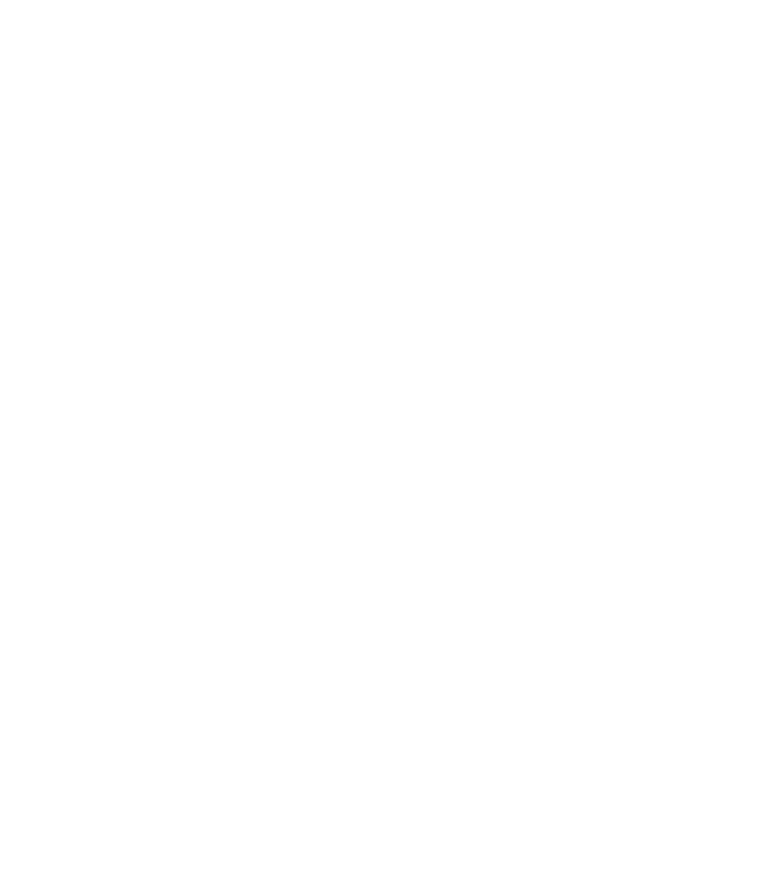
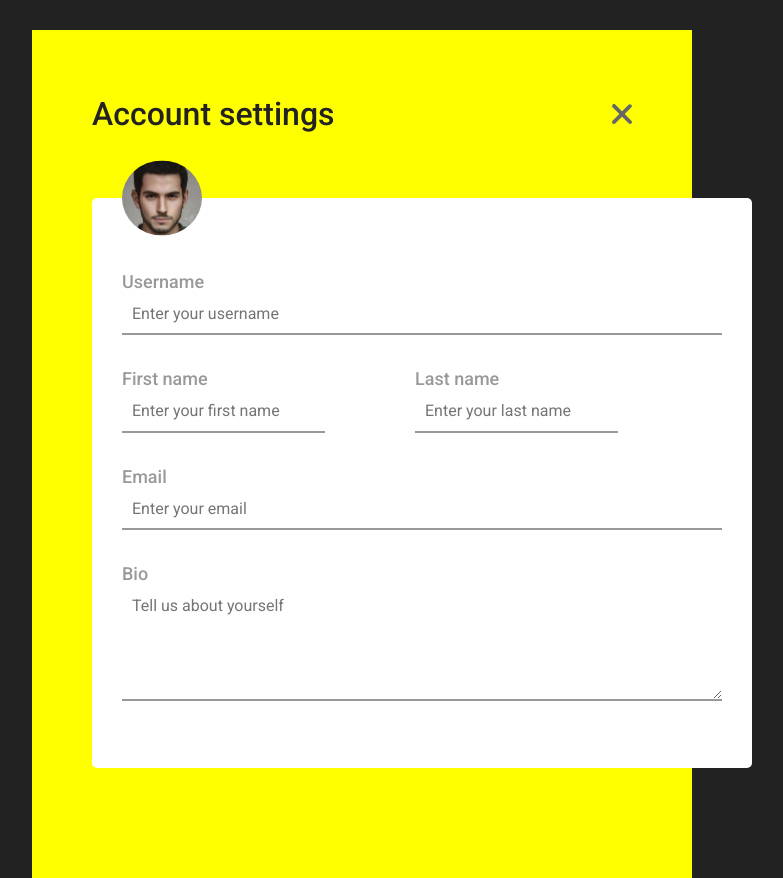
Before and after one commit to ulugbek1319/Account-settings, a plain HTML site: page index.html in a window 1280 px wide. Shown: the whole page, without its empty margins (278-1061 px from the left). Before the commit the page ends 800 px from the top, so only its background shows below. Drawn offline with Linux system fonts and the light colour scheme.

Commit message:
Add site-header and user-info

```diff
--- a/css/styles.css
+++ b/css/styles.css
@@ -16,11 +16,13 @@ body {
   flex-direction: column;
   height: 100%;
   padding: 0;
+  padding-top: 30px;
+  padding-bottom: 30px;
   margin: 0;
-  font-family: "Arial", sans-serif;
+  font-family: "Roboto", "Arial", sans-serif;
   font-size: 16px;
   line-height: 1.5;
-  background-color: #fff;
+  background-color: #222;
   color: #222;
 }
 
@@ -29,32 +31,10 @@ img {
   height: auto;
 }
 
-
-/* AUTOFILL-STYLES */
-/*input:-webkit-autofill,
-input:-webkit-autofill:hover,
-input:-webkit-autofill:focus,
-textarea:-webkit-autofill,
-textarea:-webkit-autofill:hover,
-textarea:-webkit-autofill:focus,
-select:-webkit-autofill,
-select:-webkit-autofill:hover,
-select:-webkit-autofill:focus {
-  border-color: transparent;
-  -webkit-text-fill-color: inherit;
-  -webkit-box-shadow: 0 0 0px 1000px #fff inset;
-}*/
-
-
-/* PLACEHOLDER-STYLES */
-/*::-webkit-input-placeholder,
-::-moz-placeholder,
-:-ms-input-placeholder,
-:-moz-placeholder {
-  color: rgba(52, 49, 61, 0.5);
-  opacity: 1;
-}*/
-
+*:focus {
+  outline: 2px dashed #999;
+  outline-offset: 3px;
+}
 
 /* VISUALLY-HIDDEN */
 .visually-hidden {
@@ -72,18 +52,140 @@ select:-webkit-autofill:focus {
 /* CONTAINER */
 .container {
   width: 100%;
-  max-width: 1200px;
-  padding-left: 50px;
-  padding-right: 50px;
+  max-width: 660px;
+  padding-left: 30px;
+  padding-right: 30px;
   margin-left: auto;
   margin-right: auto;
+}
+
+.global-wrapper {
+  width: 100%;
+  max-width: 660px;
+  padding-left: 30px;
+  padding-right: 30px;
+  margin-left: auto;
+  margin-right: auto;
+  background-color: yellow;
 }
 
 
 /* MAIN-CONTENT */
 .main-content {
+  position: relative;
   flex-grow: 1;
+  padding-bottom: 680px;
 }
+
+
+/* SITE-HEADER */
+.site-header {
+  padding-top: 60px;
+  padding-bottom: 60px;
+}
+
+.sitenav {
+  display: flex;
+  justify-content: space-between;
+  align-items: center;
+  margin: 0;
+  padding: 0;
+}
+
+.site-heading {
+  margin: 0;
+  font-size: 32px;
+  font-weight: 500;
+
+}
+.site-header-link {
+  display: block;
+  margin: 0;
+  width: 20px;
+  height: 20px;
+  object-fit: cover;
+}
+
+.site-header-link:hover {
+  opacity: 0.6;
+}
+
+.site-header-link:hover {
+  opacity: 0.8;
+}
+
+
+/* USER-INFO */
+.user-info {
+  position: absolute;
+  width: 660px;
+  border-radius: 5px;
+  background-color: #fff;
+}
+
+.user-info-form {
+  position: relative;
+  padding-top: 70px;
+  padding-bottom: 30px;
+}
+
+.user-info-img {
+  position: absolute;
+  top: 0;
+  transform: translateY(-50%);
+  margin: 0;
+  margin-bottom: 20px;
+  padding: 0;
+  width: 80px;
+  height: 75px;
+  border: 0;
+  border-radius: 50%;
+  object-fit: cover;
+}
+
+
+.user-info-list {
+  display: block;
+}
+
+.user-info-item {
+  margin: 0;
+  margin-bottom: 15px;
+}
+
+.first-and-last-name {
+  display: flex;
+  align-items: center;
+}
+
+.user-info-item-first {
+  margin-right: 90px;
+}
+
+.user-info-item-label {
+  display: block;
+  margin: 0;
+  font-size: 18px;
+  font-weight: 500;
+  color: #999;
+}
+
+.user-info-item-input {
+  width: 100%;
+  padding: 10px;
+  margin-bottom: 15px;
+  border: 0;
+  border-bottom: 2px solid #999;
+  font-size: 16px;
+}
+
+.user-info-item-input-bio {
+  max-width: 600px;
+  min-width: 600px;
+  min-height: 100px;
+}
+
+
 
 @media
 only screen and (-webkit-min-device-pixel-ratio: 2),
--- a/index.html
+++ b/index.html
@@ -4,7 +4,12 @@
   <meta charset="UTF-8">
   <meta http-equiv="X-UA-Compatible" content="IE=edge">
   <meta name="viewport" content="width=device-width, initial-scale=1.0">
-  <title>Project</title>
+  <title>Account settings</title>
+
+  <!-- GOOGLE-FONTS -->
+  <link rel="preconnect" href="https://fonts.googleapis.com">
+  <link rel="preconnect" href="https://fonts.gstatic.com" crossorigin>
+  <link href="https://fonts.googleapis.com/css2?family=Roboto:wght@400;500;700&display=swap" rel="stylesheet">
 
   <!-- Stylesheets -->
   <link rel="stylesheet" href="css/normalize.css">
@@ -12,6 +17,64 @@
 </head>
 <body>
 
+  <div class="global-wrapper">
+    <header class="site-header">
+      <div class="container">
+        <div class="sitenav">
+          <h2 class="site-heading">Account settings</h2>
+          <a class="site-header-img" href="#">
+            <img class="site-header-link" src="img/x-icon.svg" alt="x-icon" width="20" height="20">
+          </a>
+        </div>
+      </div>
+    </header>
+
+
+    <main class="main-content">
+      <div class="container">
+        <div class="user-info">
+          <div class="container">
+            <form class="user-info-form" action="https://echo.htmlacademy.ru">
+              <img class="user-info-img" src="img/man-img.webp" alt="man-img" width="80" height="75">
+
+              <div class="user-info-list">
+                <div class="user-info-item">
+                  <label class="user-info-item-label" for="username">Username</label>
+                  <input class="user-info-item-input" id="username" type="text" name="Username" placeholder="Enter your username" aria-label="Enter your username" required>
+                </div>
+
+                <div class="first-and-last-name">
+                  <div class="user-info-item user-info-item-first">
+                    <label class="user-info-item-label" for="firstname">First name</label>
+                    <input class="user-info-item-input" id="firstname" type="text" name="First name" placeholder="Enter your first name" aria-label="First name" required>
+                  </div>
+
+                  <div class="user-info-item user-info-item-last">
+                    <label class="user-info-item-label" for="lastname">Last name</label>
+                    <input class="user-info-item-input" id="lastname" type="text" name="Last name" placeholder="Enter your last name" aria-label="Last name" required>
+                  </div>
+                </div>
+
+                <div class="user-info-item">
+                  <label class="user-info-item-label" for="email">Email</label>
+                  <input class="user-info-item-input" id="email" type="email" name="Email" placeholder="Enter your email" aria-label="Enter your email" required>
+                </div>
+
+                <div class="user-info-item">
+                  <label class="user-info-item-label" for="bio">Bio</label>
+                  <textarea class="user-info-item-input user-info-item-input-bio" cols="30" rows="5" minlength="10" maxlength="20" id="bio" name="Bio" placeholder="Tell us about yourself" aria-label="Tell us about yourself"></textarea>
+                </div>
+              </div>
+            </form>
+          </div>
+        </div>
+      </div>
+    </main>
+  </div>
+
+
+
+
 
 
   <script src="js/main.js"></script>
```
Also changed, not shown: img/man-img.webp (added), img/x-icon.svg (added).
